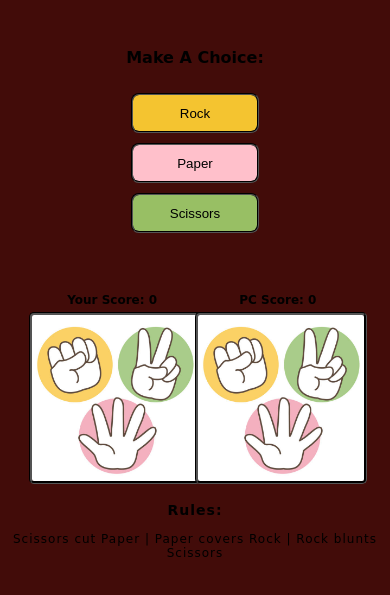
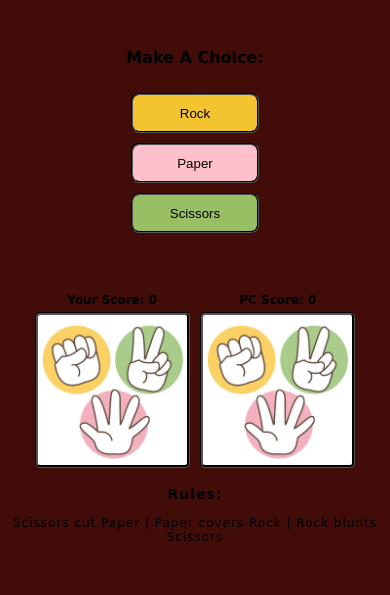
Before and after one commit to Barry1701/rock_paper_scissors, a plain HTML site: page index.html in a window 390 px wide. Shown: the part 59-654 px from the top of the page. Drawn offline with Linux system fonts and the light colour scheme; a web font is replaced by a local one.

Commit message:
Add comments and making few last touches

```diff
--- a/assets/css/style.css
+++ b/assets/css/style.css
@@ -78,7 +78,7 @@ button[data-choice="2"]:hover {
     display:flex;
 }
 .player, .computer{
-    flex:1;
+    flex:1; /*Distribite flex item equally*/
     text-align: center;
 }
 
@@ -93,13 +93,13 @@ button[data-choice="2"]:hover {
 #computer-image {
 
 
-    width: 60%;
+    width: 50%;
     height: auto;
     border: 3px groove #000000;
         border-radius: 5px;
 
 }
-
+/*Adjust footer styles*/
 footer {
     position: absolute;
     bottom:0;
@@ -112,6 +112,7 @@ footer {
 
 
 }
+/*Media Query for smaller screens(max-width 768px*/
 @media (max-width:768px) {
     header, h2{
         font-size:20px;
@@ -133,7 +134,7 @@ footer {
     }
 #player-image,
 #computer-image {
-    width: 100%;
+    width: 90%;
     margin-top: 5px;
 
 }
```
Also changed, not shown: index.html (+9 -1 lines), 1 other file.
